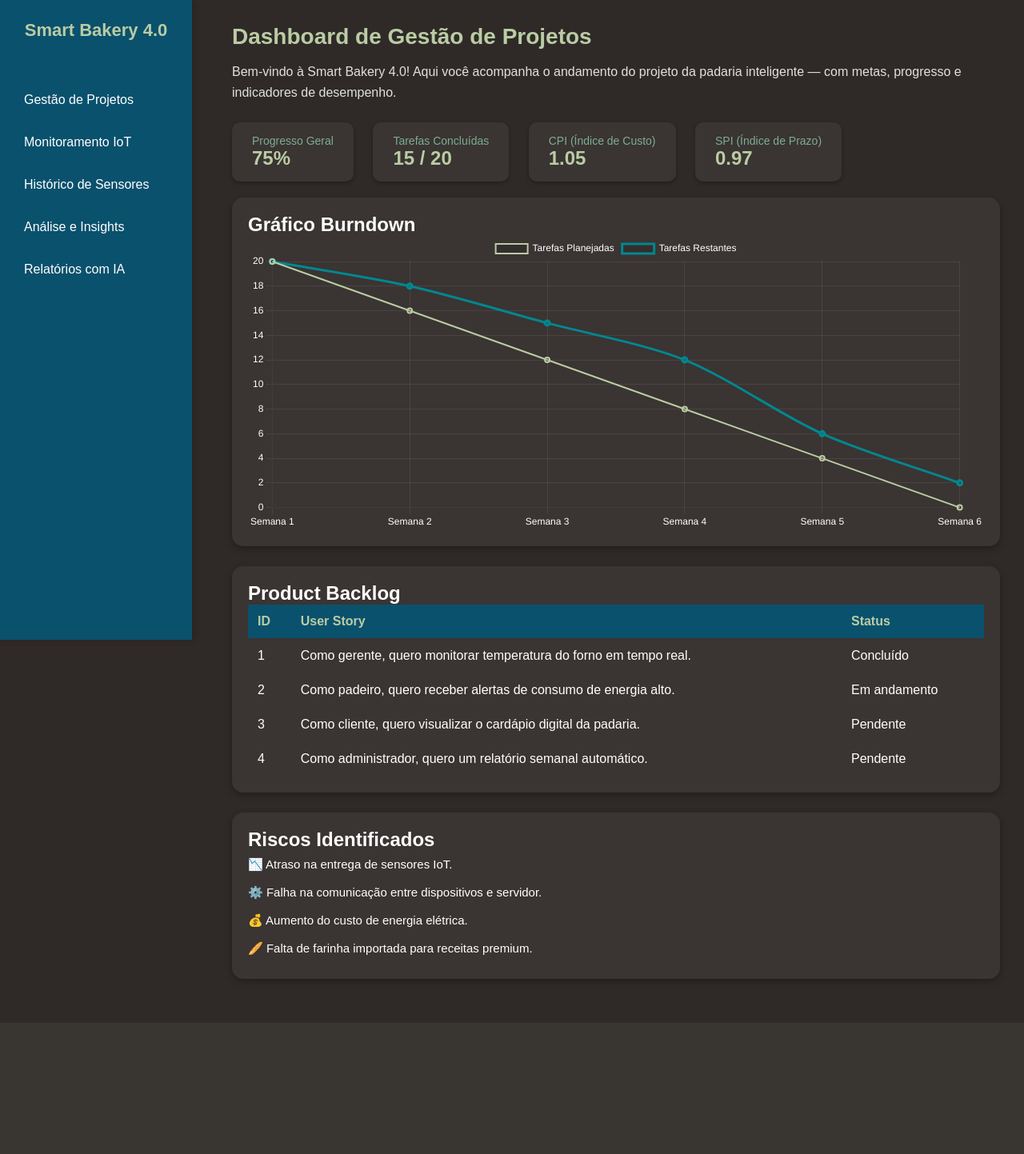
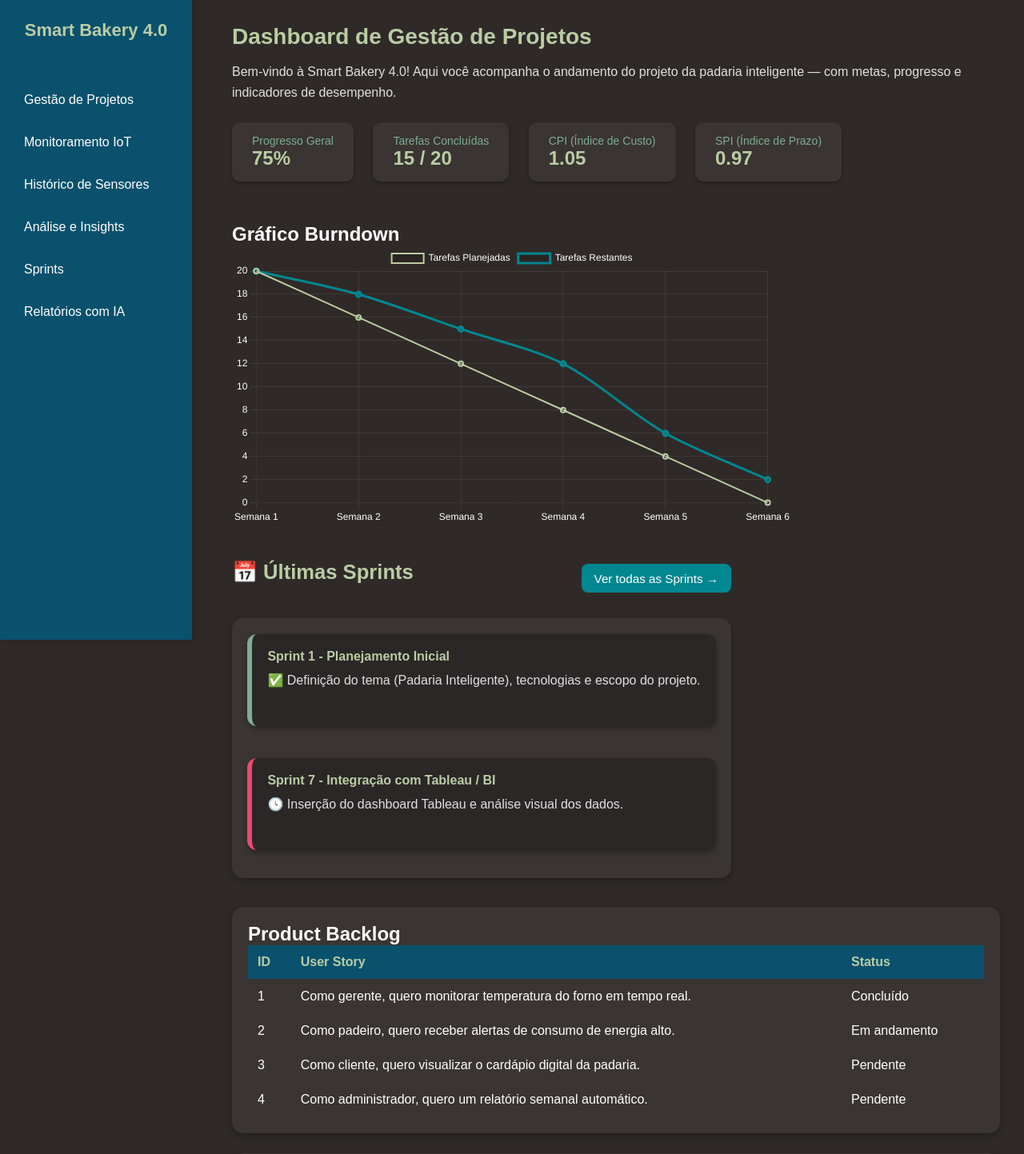
Before and after one commit to Arruda-007/Bakery-Manager, a Flask app: page / in a window 1280 px wide. Shown: the top 1443 px of the page at 80% size. Before the commit the page ends 1233 px from the top, so only its background shows below. Run offline with Flask 3, Linux system fonts and the light colour scheme.

Commit message:
Sprints + Melhorias

```diff
--- a/app.py
+++ b/app.py
@@ -29,5 +29,10 @@ def api_historico():
     df = df.tail(100)  # Mostra só as 100 últimas linhas
     return df.to_json(orient='records')
 
+@app.route('/sprints')
+def sprints():
+    return render_template('sprints.html')
+
+
 if __name__ == '__main__':
     app.run(debug=True)
--- a/static/css/style.css
+++ b/static/css/style.css
@@ -103,6 +103,122 @@ p {
 .card:hover {
   transform: scale(1.01);
 }
+
+
+
+/* ======== BURDOWN ======== */
+/* ===== BURNDOWN + SPRINTS (lado a lado) ===== */
+.burndown-sprints-wrapper {
+  display: flex;
+  flex-wrap: wrap;
+  gap: 2rem;
+  align-items: flex-start;
+  margin-top: 2rem;
+}
+
+/* Gráfico à esquerda */
+.card-burndown {
+  flex: 2;
+  max-width: 700px;
+}
+
+/* Sprints à direita */
+.sprints-container {
+  flex: 1;
+  margin-top: 0;
+  background-color: #3a3432;
+  padding: 1.2rem;
+  border-radius: 14px;
+  box-shadow: 0 3px 8px rgba(0, 0, 0, 0.3);
+}
+
+.sprints-container h2 {
+  color: #bacca4;
+  margin-bottom: 1rem;
+}
+
+/* Cards de sprint ajustados */
+.sprint-card {
+  margin-bottom: 1rem;
+  background-color: #2b2726;
+  border-left: 6px solid #018790;
+  border-radius: 12px;
+  padding: 1.2rem;
+  box-shadow: 0 3px 6px rgba(0,0,0,0.3);
+  transition: transform 0.2s ease;
+}
+
+.sprint-card:hover {
+  transform: translateY(-4px);
+}
+
+.sprint-card h3 {
+  color: #bacca4;
+  font-size: 1rem;
+  margin-bottom: 0.4rem;
+}
+
+/* Cores específicas de status */
+.sprint-card.concluida { border-left-color: #7dad93; }
+.sprint-card.andamento { border-left-color: #f9dc5c; }
+.sprint-card.futura { border-left-color: #ef476f; }
+
+/* Botão */
+.botao-ver-todas {
+  display: inline-block;
+  margin-top: 1rem;
+  background-color: #018790;
+  color: #fff;
+  padding: 0.6rem 1.2rem;
+  border-radius: 8px;
+  text-decoration: none;
+  transition: background 0.2s;
+}
+
+.botao-ver-todas:hover {
+  background-color: #016e76;
+}
+
+/* Responsivo */
+@media (max-width: 900px) {
+  .burndown-sprints-wrapper {
+    flex-direction: column;
+  }
+
+  .card-burndown,
+  .sprints-container {
+    width: 100%;
+  }
+}
+
+/* ======== TÍTULO + BOTÃO (lado a lado) ======== */
+.titulo-sprints {
+  display: flex;
+  align-items: center;
+  justify-content: space-between;
+  margin-bottom: 1rem;
+}
+
+.titulo-sprints .titulo {
+  margin: 0;
+  font-size: 1.6rem;
+  color: #bacca4;
+}
+
+.titulo-sprints .botao-ver-todas {
+  background-color: #018790;
+  color: #fff;
+  padding: 0.6rem 1rem;
+  border-radius: 8px;
+  text-decoration: none;
+  font-size: 0.95rem;
+  transition: background 0.2s ease;
+}
+
+.titulo-sprints .botao-ver-todas:hover {
+  background-color: #016e76;
+}
+
 
 /* ======== BOTÕES ======== */
 button,
@@ -235,3 +351,57 @@ tr:hover {
     grid-template-columns: 1fr;
   }
 }
+
+/* ======== SPRINTS ======== */
+.sprints-container {
+  display: grid;
+  grid-template-columns: repeat(auto-fit, minmax(300px, 1fr));
+  gap: 1.5rem;
+  margin-top: 2rem;
+}
+
+.sprint-card {
+  background-color: #2b2726;
+  border-left: 6px solid #018790;
+  border-radius: 12px;
+  padding: 1.2rem;
+  box-shadow: 0 3px 6px rgba(0,0,0,0.3);
+  color: #fff;
+  transition: transform 0.2s ease;
+}
+
+.sprint-card:hover {
+  transform: translateY(-4px);
+}
+
+.sprint-card h3 {
+  margin-bottom: 0.5rem;
+  color: #bacca4;
+}
+
+.sprint-card.concluida {
+  border-left-color: #7dad93;
+}
+
+.sprint-card.andamento {
+  border-left-color: #f9dc5c;
+}
+
+.sprint-card.futura {
+  border-left-color: #ef476f;
+}
+
+.botao-ver-todas {
+  display: inline-block;
+  margin-top: 1rem;
+  background-color: #018790;
+  color: #fff;
+  padding: 0.6rem 1.2rem;
+  border-radius: 8px;
+  text-decoration: none;
+  transition: background 0.2s;
+}
+
+.botao-ver-todas:hover {
+  background-color: #016e76;
+}
--- a/templates/base.html
+++ b/templates/base.html
@@ -15,6 +15,7 @@
       <li><a href="/iot">Monitoramento IoT</a></li>
       <li><a href="/historico">Histórico de Sensores</a></li>
       <li><a href="/insights">Análise e Insights</a></li>
+      <li><a href="/sprints">Sprints</a></li>
       <li><a href="/relatorios">Relatórios com IA</a></li>
     </ul>
   </div>
--- a/templates/index.html
+++ b/templates/index.html
@@ -24,11 +24,34 @@
   </div>
 
   <!-- ===== BURNDOWN CHART ===== -->
-  <div class="card">
-    <h2>Gráfico Burndown</h2>
-    <canvas id="burndownChart" width="400" height="160"></canvas>
+
+<div class="burndown-sprints-wrapper">
+    <div class="card-burndown">
+      <h2>Gráfico Burndown</h2>
+      <canvas id="burndownChart"></canvas>
+    </div>
+
+<!-- ===== SPRINTS ===== -->
+  <section class="modulo ativo">
+   <div class="titulo-sprints">
+    <h2 class="titulo">📅 Últimas Sprints</h2>
+    <a href="/sprints" class="botao-ver-todas">Ver todas as Sprints →</a>
   </div>
 
+    <div class="sprints-container">
+     <div class="sprint-card concluida">
+        <h3>Sprint 1 - Planejamento Inicial</h3>
+        <p>✅ Definição do tema (Padaria Inteligente), tecnologias e escopo do projeto.</p>
+      </div>
+      <div class="sprint-card futura">
+        <h3>Sprint 7 - Integração com Tableau / BI</h3>
+        <p>🕓 Inserção do dashboard Tableau e análise visual dos dados.</p>
+      </div>
+    </div>
+</div>
+
+</section>
+<br><br>
   <!-- ===== BACKLOG TABLE ===== -->
   <div class="card">
     <h2>Product Backlog</h2>
```
Also changed, not shown: templates/sprints.html (added, +58 -0 lines).
